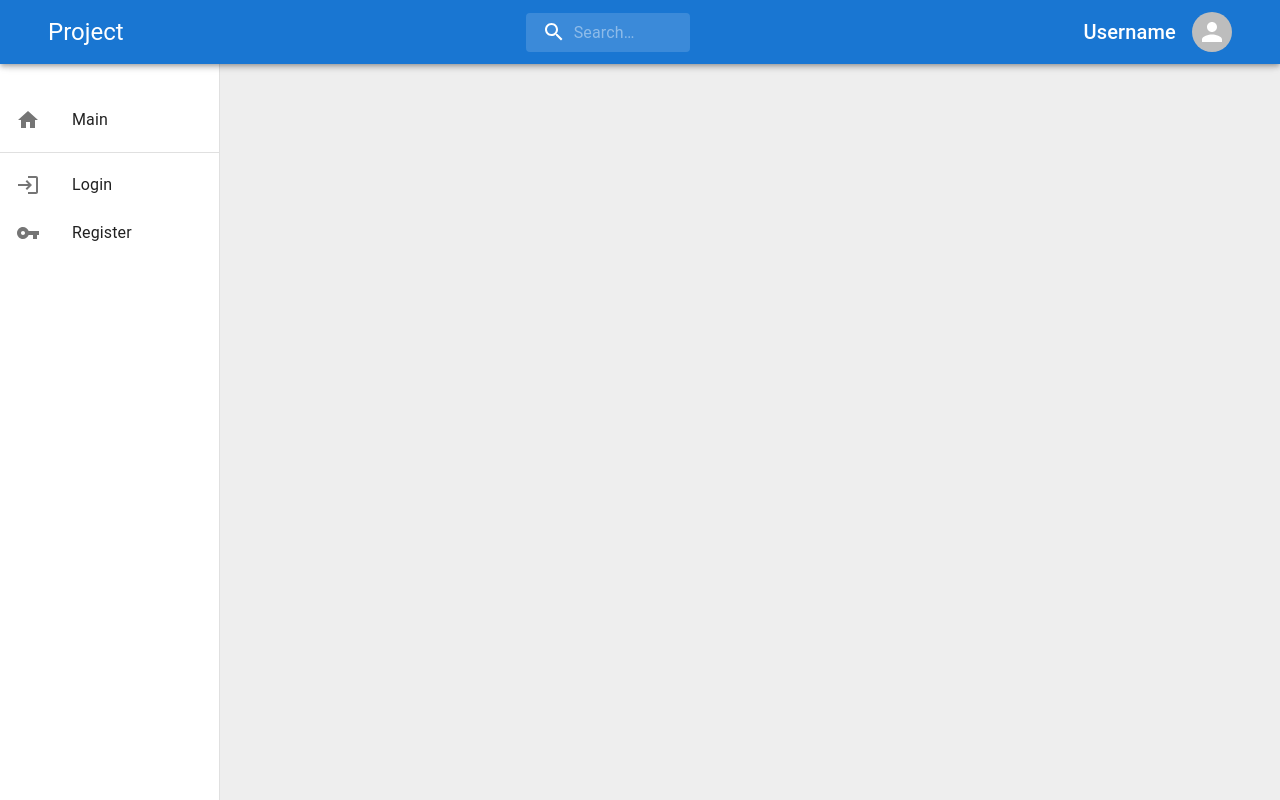
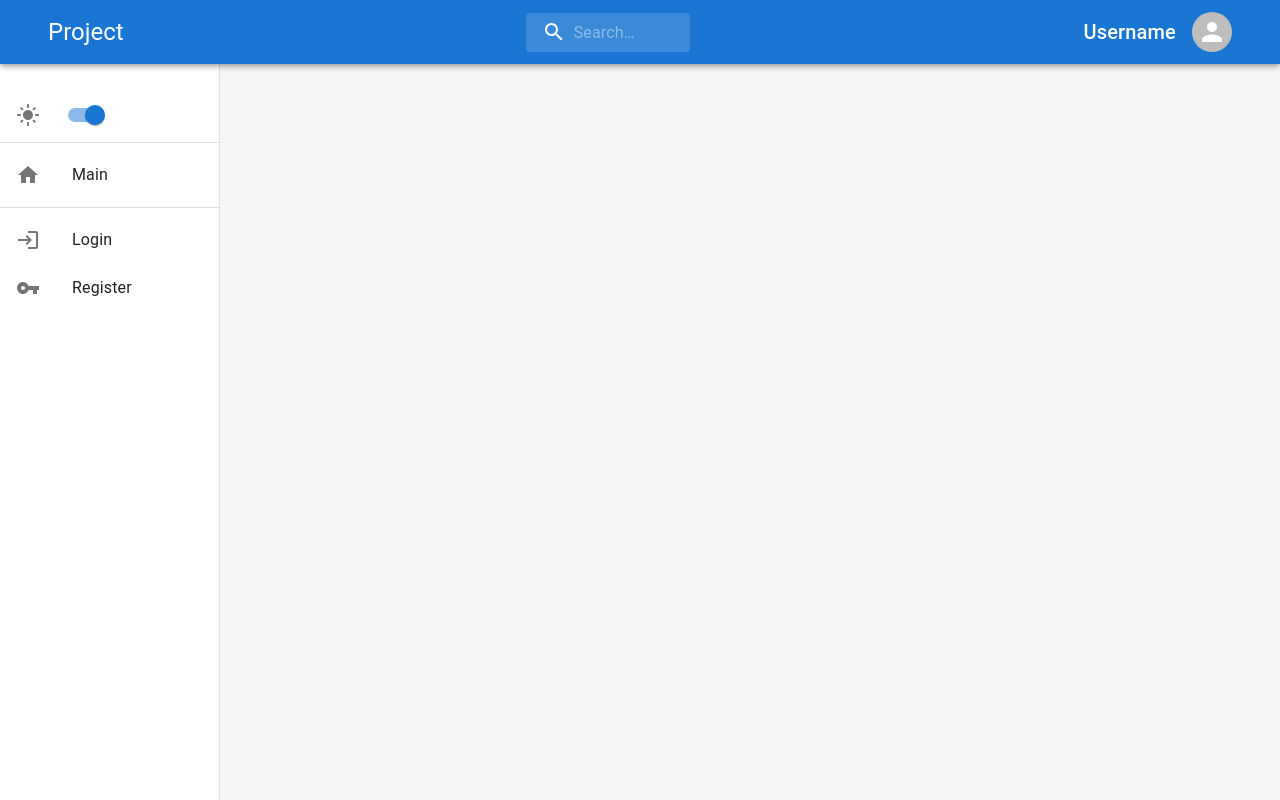
Before and after one commit to Nameless501/collections_app_frontend, a React (Vite) app: page / in a window 1280 px wide. Built offline with nearby package versions, Linux system fonts and the light colour scheme.

Commit message:
light and dark themes change added

```diff
--- a/src/App.tsx
+++ b/src/App.tsx
@@ -6,12 +6,14 @@ import Sidebar from './components/SideBar';
 import MainPage from './pages/Main.page';
 import SignInPage from './pages/SignIn.page';
 import SignUnPage from './pages/SignUp.page';
+import { ColorThemeContextProvider } from './features/theme';
 import { appRoutes } from './configs/routes.config';
 
 const App: FC = () => {
     return (
+        <ColorThemeContextProvider>
             <Box
-            bgcolor={'background.default'}
+                bgcolor={(theme) => theme.custom.background}
                 color={'text.primary'}
                 display="flex"
                 flexDirection="column"
@@ -19,11 +21,9 @@ const App: FC = () => {
                 <Header />
                 <Container
                     maxWidth="xl"
-                sx={{ bgcolor: ({ palette }) => palette.grey[200] }}
                 >
                     <Stack
                         direction="row"
-                    spacing={1}
                         justifyContent="space-between"
                         sx={{ pt: 10, minHeight: '100vh' }}
                     >
@@ -46,6 +46,7 @@ const App: FC = () => {
                     </Stack>
                 </Container>
             </Box>
+        </ColorThemeContextProvider>
     );
 };
 
--- a/src/components/SideBar.tsx
+++ b/src/components/SideBar.tsx
@@ -1,6 +1,7 @@
 import { FC } from 'react';
 import { Drawer, Box, Toolbar, Divider } from '@mui/material';
 import Navigation from './Navigation';
+import { ColorThemeToggle } from '../features/theme';
 import {
     signNavigationConfig,
     mainNavigationConfig,
@@ -18,6 +19,8 @@ const Sidebar: FC = () => {
         >
             <Toolbar />
             <Box sx={{ overflow: 'auto', py: 3 }}>
+                <ColorThemeToggle />
+                <Divider />
                 <Navigation linksList={mainNavigationConfig} />
                 <Divider />
                 <Navigation linksList={signNavigationConfig} />
--- a/src/components/SignPageWrapper.tsx
+++ b/src/components/SignPageWrapper.tsx
@@ -16,8 +16,8 @@ const SignPageWrapper: FC<SignPageWrapperPropsType> = ({ children, type }) => {
         >
             <Stack
                 spacing={4}
-                bgcolor={({ palette }) => palette.common.white}
-                sx={{ px: 5, py: 4, alignItems: 'center', minWidth: '500px' }}
+                bgcolor={({ palette }) => palette.background.default}
+                sx={{ px: 5, py: 4, alignItems: 'center', minWidth: '500px', borderRadius: 2 }}
             >
                 <Typography variant="h4">
                     {signPageConfig[type].title}
--- /dev/null
+++ b/src/features/theme/components/ColorThemeContextProvider.tsx
@@ -0,0 +1,31 @@
+import { FC, useEffect, useState } from 'react';
+import { ThemeProvider } from '@mui/material/styles';
+import ColorThemeContext from '../context/ColorThemeContext';
+import { ChildrenPropsType } from '../../../types/common.types';
+import { ColorThemes } from '../configs/theme.config';
+import { getCurrentTheme } from '../configs/theme.config';
+
+export const ColorThemeContextProvider: FC<ChildrenPropsType> = ({ children }) => {
+    const [colorTheme, setColorTheme] = useState(() => {
+        const cache = localStorage.getItem('mode');
+        return cache ? cache as ColorThemes : ColorThemes.light;
+    });
+
+    const toggleColorMode = (): void => {
+        setColorTheme((cur) => cur === ColorThemes.light ? ColorThemes.dark : ColorThemes.light)
+    };
+
+    useEffect(() => {
+        localStorage.setItem('mode', colorTheme);
+    }, [colorTheme]);
+
+    return (
+        <ColorThemeContext.Provider
+            value={{ toggleColorMode, colorTheme }}
+        >
+            <ThemeProvider theme={getCurrentTheme(colorTheme)}>
+                {children}
+            </ThemeProvider>
+        </ColorThemeContext.Provider>
+    );
+}
--- /dev/null
+++ b/src/features/theme/components/ColorThemeToggle.tsx
@@ -0,0 +1,21 @@
+import { FC } from 'react';
+import { Box, Switch } from '@mui/material';
+import LightModeIcon from '@mui/icons-material/LightMode';
+import ModeNightIcon from '@mui/icons-material/ModeNight';
+import { useColorThemeContext } from '../hooks/useColorThemeContext';
+import { ColorThemes } from '../configs/theme.config';
+
+export const ColorThemeToggle: FC = () => {
+    const { toggleColorMode, colorTheme } = useColorThemeContext();
+
+    return (
+        <Box component='label' sx={{ my: 1, px: 2, display: 'flex', gap: 2, alignItems: 'center', '&:hover': { cursor: 'pointer', bgcolor: ({ palette }) => palette.action.hover }}}>
+            {colorTheme === ColorThemes.light && <LightModeIcon color="action" />}
+            {colorTheme === ColorThemes.dark && <ModeNightIcon color="action" />}
+            <Switch
+                checked={colorTheme === ColorThemes.light}
+                onChange={toggleColorMode}
+            />
+        </Box>
+    );
+};
--- /dev/null
+++ b/src/features/theme/configs/theme.config.ts
@@ -0,0 +1,28 @@
+import { createTheme } from "@mui/material";
+
+export enum ColorThemes {
+    light = 'light',
+    dark = 'dark',
+}
+
+const themeOptions = {
+    [ColorThemes.light]: {
+        palette: {
+            mode: ColorThemes.light,
+
+        },
+        custom: {
+            background: '#f5f5f5'
+        }
+    },
+    [ColorThemes.dark]: {
+        palette: {
+            mode: ColorThemes.dark,
+        },
+        custom: {
+            background: '#212121'
+        }
+    }
+}
+
+export const getCurrentTheme = (mode: ColorThemes) => createTheme(themeOptions[mode]);
--- /dev/null
+++ b/src/features/theme/context/ColorThemeContext.ts
@@ -0,0 +1,5 @@
+import { createContext } from 'react';
+
+const ColorThemeContext = createContext({});
+
+export default ColorThemeContext;
--- /dev/null
+++ b/src/features/theme/hooks/useColorThemeContext.ts
@@ -0,0 +1,8 @@
+import { useContext } from 'react';
+import ColorThemeContext from '../context/ColorThemeContext';
+import { ColorContextValueType } from '../types/theme.types';
+
+export const useColorThemeContext = (): ColorContextValueType => {
+    const contextValue = useContext(ColorThemeContext);
+    return { ...contextValue as ColorContextValueType };
+}
--- /dev/null
+++ b/src/features/theme/index.ts
@@ -0,0 +1,2 @@
+export { ColorThemeContextProvider } from './components/ColorThemeContextProvider';
+export { ColorThemeToggle } from './components/ColorThemeToggle';
```
Also changed, not shown: src/features/theme/types/theme.types.ts (added, +20 -0 lines). Lines whose indentation alone changed are shown as unchanged.
